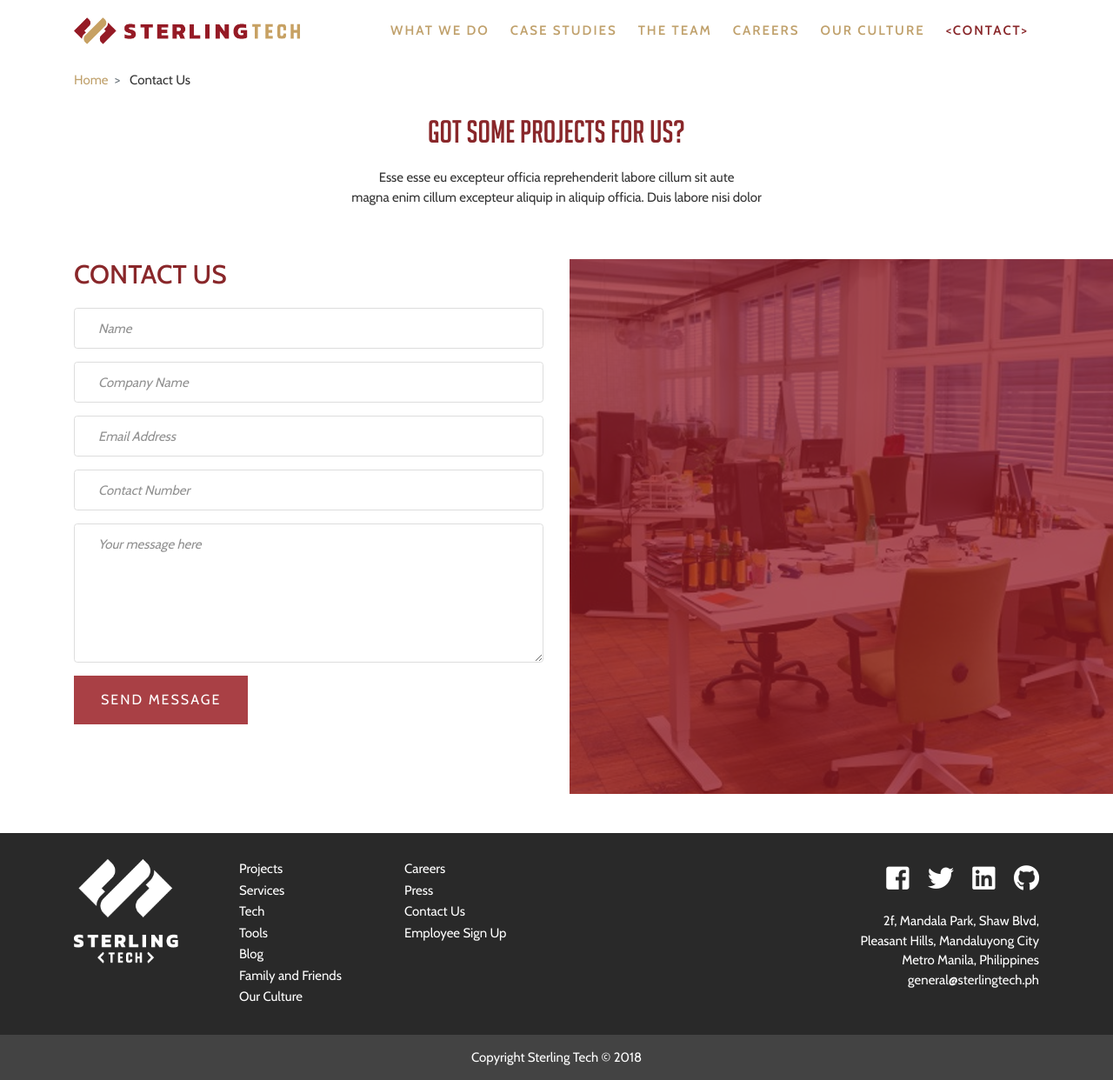
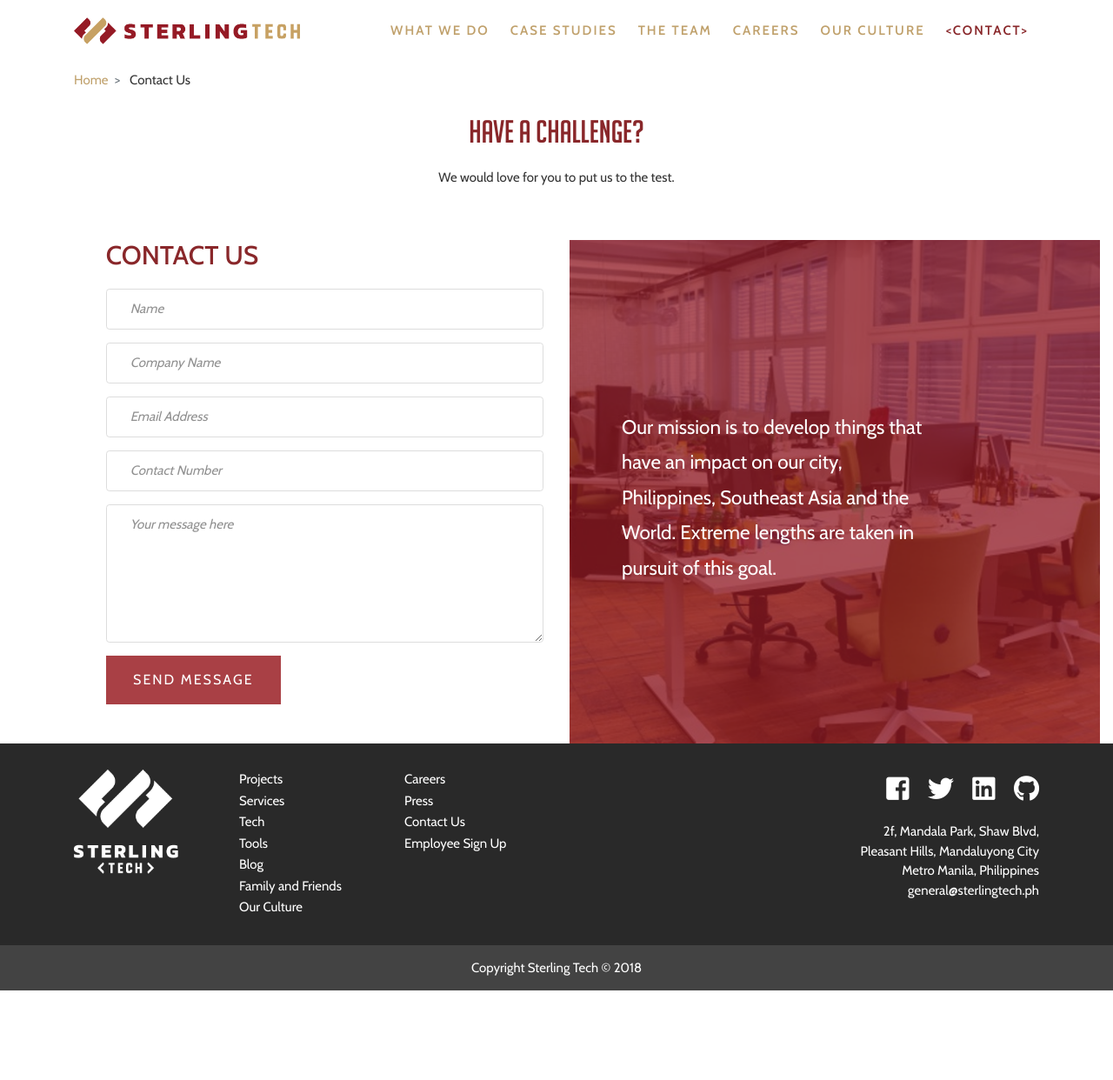
Before and after one commit to Sterling-Technologies/sterling-technologies.github.io, a Jekyll site: the page built from _pages/contact-us.html, in a window 1280 px wide. Shown: the whole page at 87% size. Built offline with Jekyll 4.4.1, drawn with Linux system fonts in a browser that asks for light colours; after the commit the page ends 1139 px from its top, so only the background shows below that.

Commit message:
contact us page updates

```diff
--- a/_pages/contact-us.html
+++ b/_pages/contact-us.html
@@ -8,18 +8,15 @@ permalink: /contact-us
 <section class="page-contact page-content">
   <div class="container">
     <section class="upper-section">
-      <h2>Got some projects for us?</h2>
-      <p>
-        Esse esse eu excepteur officia reprehenderit labore cillum sit aute <br>
-        magna enim cillum excepteur aliquip in aliquip officia. Duis labore nisi dolor
-      </p>
+      <h2>Have a Challenge?</h2>
+      <p>We would love for you to put us to the test.</p>
     </section>
   </div>
 
   <div class="form-wrapper">
-    <div class="container">
-      <div class="row">
-        <form class="col-md-6" method="post">
+    <div class="container-fluid">
+      <div class="row d-flex">
+        <form class="col-md-5 offset-md-1 d-flex flex-column" method="post">
           <h2>Contact Us</h2>
 
           <div class="form-group">
@@ -40,8 +37,14 @@ permalink: /contact-us
 
           <input type="submit" class="btn btn-lg btn-red" value="Send Message">
         </form>
-        <div class="col-md-6">
-          <img src="{{ '/assets/images/placeholder/contact-us-bg.png' | absolute_url }}" alt="Contact Us">
+        <div class="col-md-6 d-flex contact-aside">
+          <div class="col-wrapper">
+            <p>
+              Our mission is to develop things that have an impact on our city,
+              Philippines, Southeast Asia and the World. Extreme lengths are
+              taken in pursuit of this goal.
+            </p>
+          </div>
         </div>
       </div>
     </div>
--- a/_sass/pages/_contact.scss
+++ b/_sass/pages/_contact.scss
@@ -1,8 +1,8 @@
 .page-contact {
-  padding-bottom: 3rem;
-
   .form-wrapper {
     form {
+      padding-bottom: 3rem;
+
       h2 {
         color: $text-red;
         font-size: 2rem;
@@ -36,6 +36,23 @@
           font-style: italic;
         }
       }
+
+      .btn {
+        width: 40%;
+      }
+    }
+
+    .contact-aside .col-wrapper {
+      background: url('../images/placeholder/contact-us-bg.png') no-repeat;
+      background-size: cover;
+
+      p {
+        color: #fff;
+        font-size: 1.5rem;
+        line-height: 1.8;
+        margin: 13rem 0 0 4rem;
+        width: 60%;
+      }
     }
   }
 }
```
